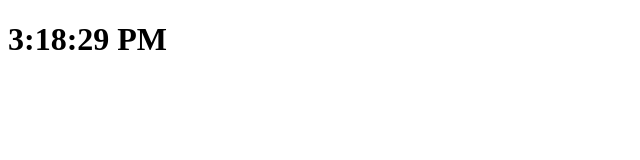
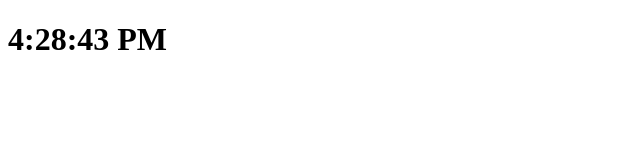
Before and after one commit to russellgoldenberg/test-actions, a website: page index.html in a window 1280 px wide. Shown: the full height of the page, 0-640 px from the left. Drawn offline with Linux system fonts and the light colour scheme.

Commit message:
Deploying to gh-pages from  @ 949ae750db83cffe888fbb6e89845eb121ac95c0 🚀

```diff
--- a/index.html
+++ b/index.html
@@ -10,7 +10,7 @@
   <head></head>
   <body>
 		<h1>
-		3:18:29 PM
+		4:28:43 PM
 		</h1>
   </body>
 </html>
```
